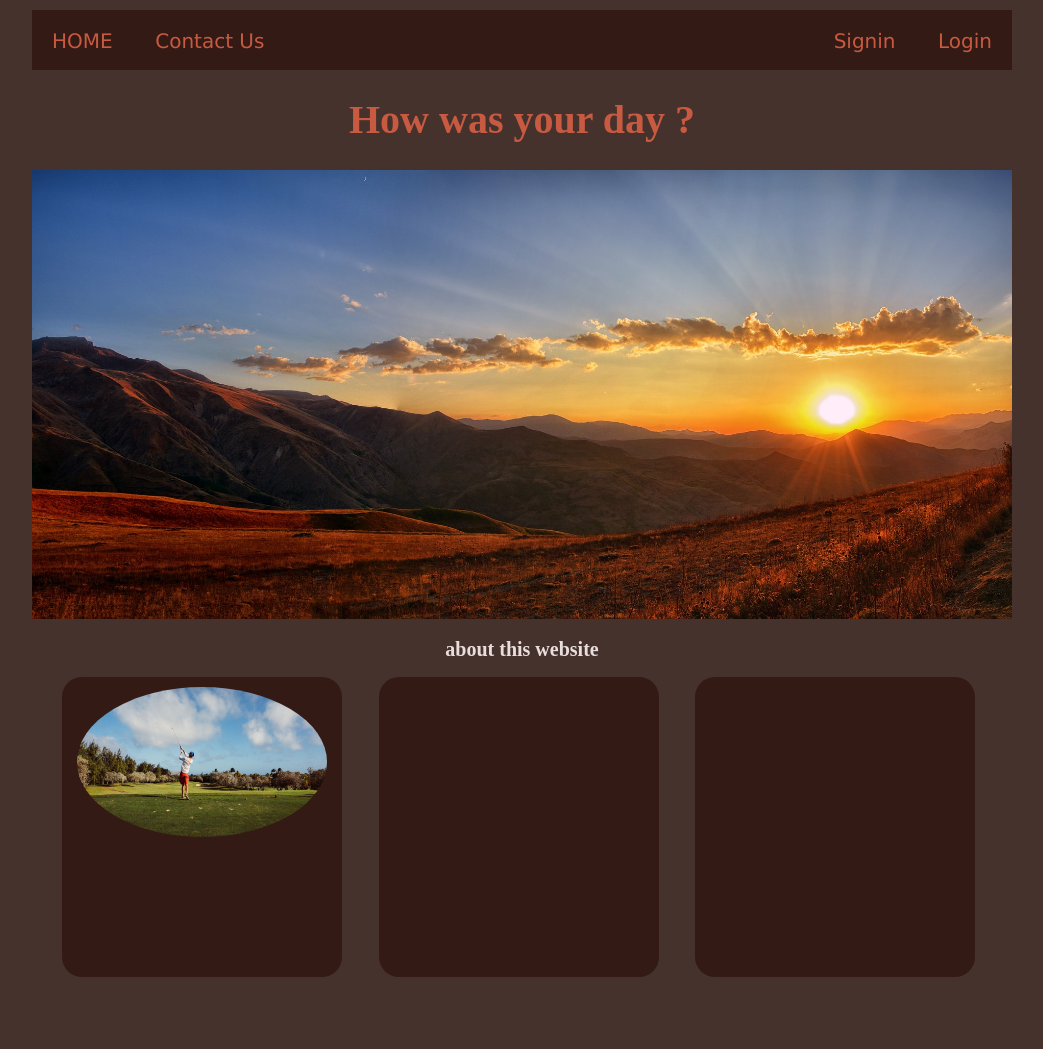
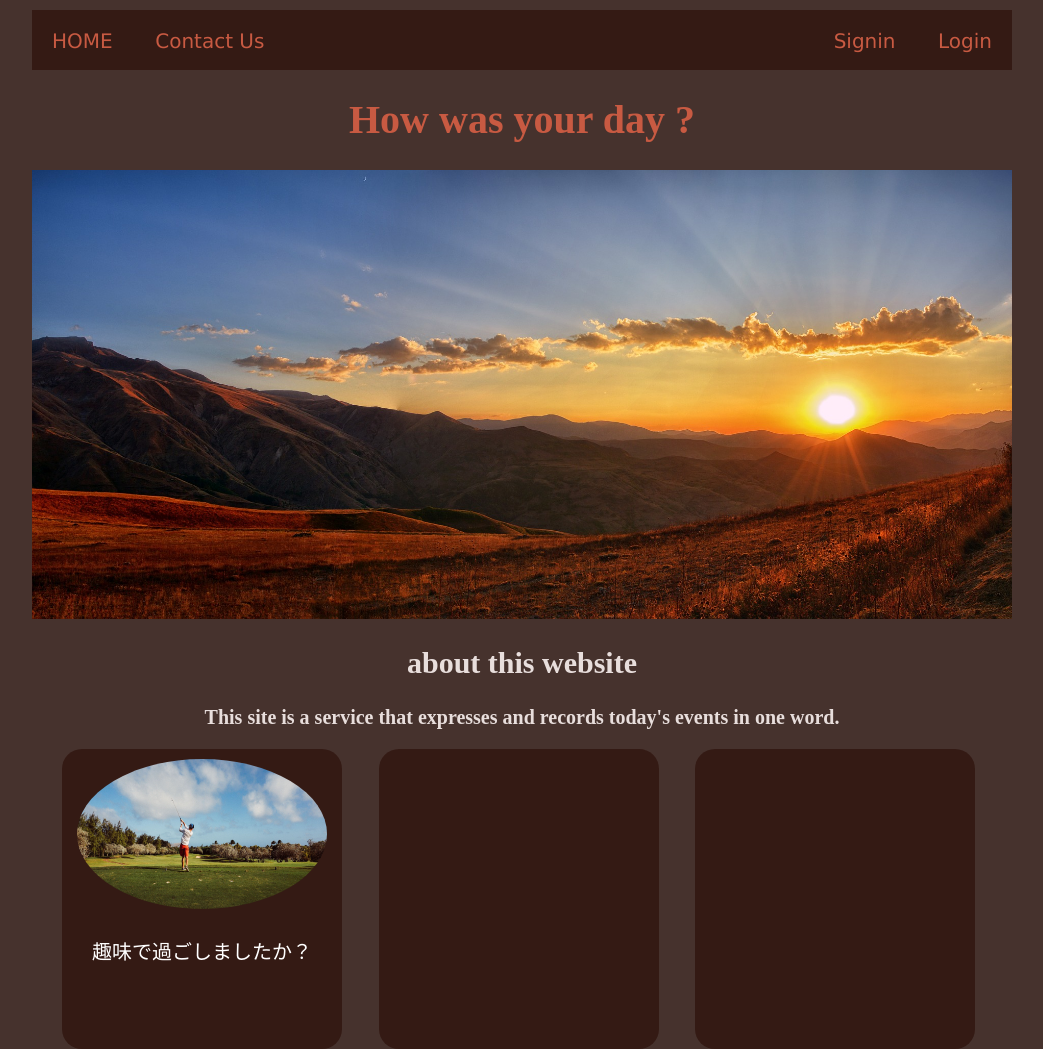
Before and after one commit to YuyaYamada0721/HTMLstudy, a plain HTML site: page index.html in a window 1280 px wide. Shown: the whole page, without its empty margins (118-1161 px from the left). Before the commit the page ends 977 px from the top, so only its background shows below. Drawn offline with Linux system fonts and the light colour scheme.

Commit message:
更新しました。

```diff
--- a/css/style.css
+++ b/css/style.css
@@ -69,6 +69,12 @@ h1 a {
 }
 
 h2 {
+  font-size: 3rem;
+  color: #e8dedc;
+  text-align: center;
+}
+
+h3 {
   font-size: 2rem;
   color: #e8dedc;
   text-align: center;
@@ -92,13 +98,17 @@ h2 {
 
 .hobby {
   margin-left: 30px;
-  display: flex;
-  justify-content: center;
 }
 
 .about .hobby img {
   width: 250px;
   height: 150px;
   border-radius: 50%;
-  margin-top: 10px;
+  margin: 10px 15px;
 }
+
+.about .hobby p {
+  font-size: 2rem;
+  text-align: center;
+  color: #fff;
+}
--- a/index.html
+++ b/index.html
@@ -32,12 +32,13 @@
 
   <h2>about this website</h2>
 
-  <h3></h3>
+  <h3>This site is a service that expresses and records today's events in one word.</h3>
+  <!-- このサイトは、今日の出来事を一言で表現して記録するサービスです。 -->
 
   <section class="about clearfix">
     <div class="about-box hobby">
       <img src="./image/hobby1.jpg" alt="趣味">
-      <h2></h2>
+      <p>趣味で過ごしましたか？</p>
     </div>
     <div class="about-box">
 
@@ -52,6 +53,7 @@
   <article class="content">
   </article>
   <footer class="footer">
+
   </footer>
 
 
```
